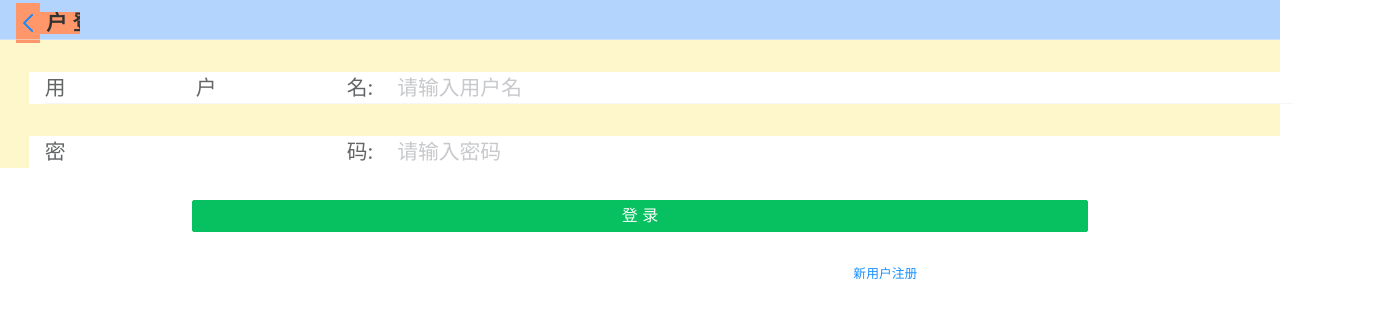
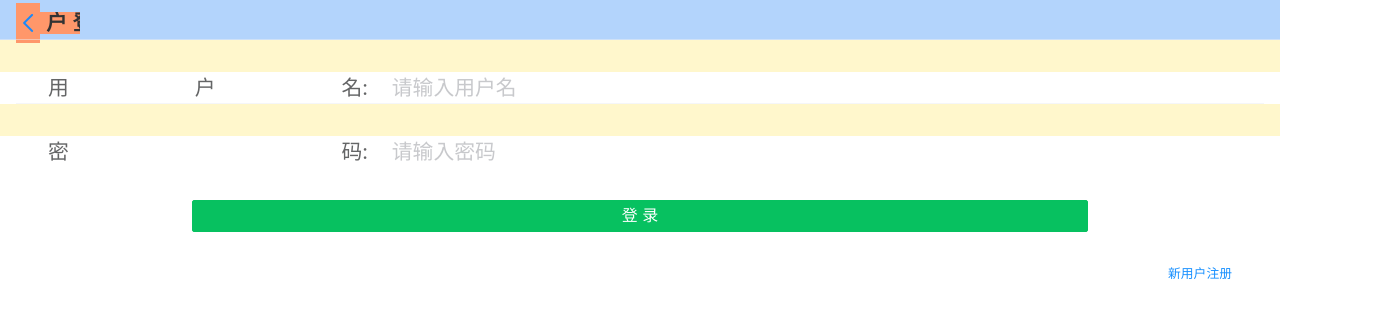
Before and after one commit to lw-yang/Totoro-Deprecated, a Vue app in the folder totoro-vue/: page /login in a window 1280 px wide. Shown: the top 318 px of the page, 1387 px wide, since content can reach past the window. Built offline with nearby package versions, Linux system fonts and the light colour scheme.

Commit message:
fix[totoro-vue]: 修复登录注册界面宽度溢出bug

```diff
--- a/totoro-vue/src/App.vue
+++ b/totoro-vue/src/App.vue
@@ -9,7 +9,6 @@
 
 <style>
 #app{
-  /*margin-top: 2rem;*/
 }
 
 </style>
--- a/totoro-vue/src/views/mine/Login.vue
+++ b/totoro-vue/src/views/mine/Login.vue
@@ -32,8 +32,8 @@
             </van-button>
         </div>
 
-        <van-row id="register">
-            <van-col span="10" offset="16">
+        <van-row id="register" type="flex" justify="end">
+            <van-col id="registerText">
                 <router-link to="/register">新用户注册</router-link>
             </van-col>
         </van-row>
@@ -113,11 +113,14 @@
     }
 
     #register{
+        display: flex;
         margin-top: 2rem;
+        margin-right: 3rem;
         font-size: .8rem;
         color: #1989fa;
     }
-
+    #registerText{
+    }
 
 </style>
 
@@ -127,14 +130,16 @@
         display: flex;
         height: 3.5rem;
         align-items: center;
-        margin: 2rem 0 0 1.8rem;
+        margin-top: 2rem;
     }
     .van-field__label{
         font-size: 1.3rem;
         flex: 1.1;
+        margin-left: 2rem;
         margin-right: 1.5rem;
     }
     .van-cell__value{
+        display: flex;
         font-size: 1.3rem;
         flex: 3;
     }
--- a/totoro-vue/src/views/mine/Register.vue
+++ b/totoro-vue/src/views/mine/Register.vue
@@ -206,12 +206,13 @@
         display: flex;
         height: 1.2rem;
         align-items: center;
-        margin: 2rem 0 0 1.8rem;
+        margin-top: 2rem;
     }
     .van-field__label{
         font-size: 1.3rem;
         flex: 1.1;
         margin-right: 1.3rem;
+        margin-left: 2rem;
     }
     .van-cell__value{
         font-size: 1.3rem;
```
